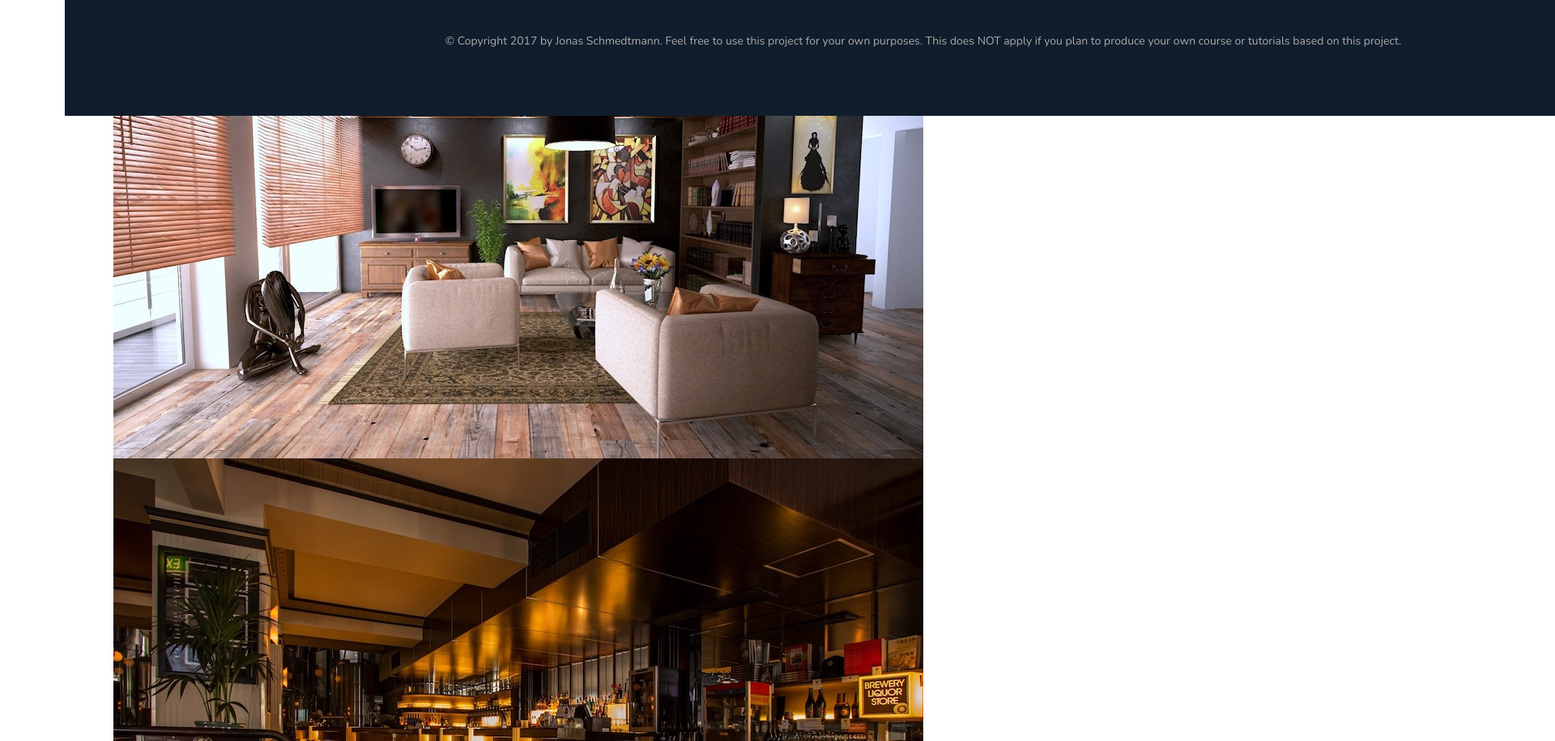
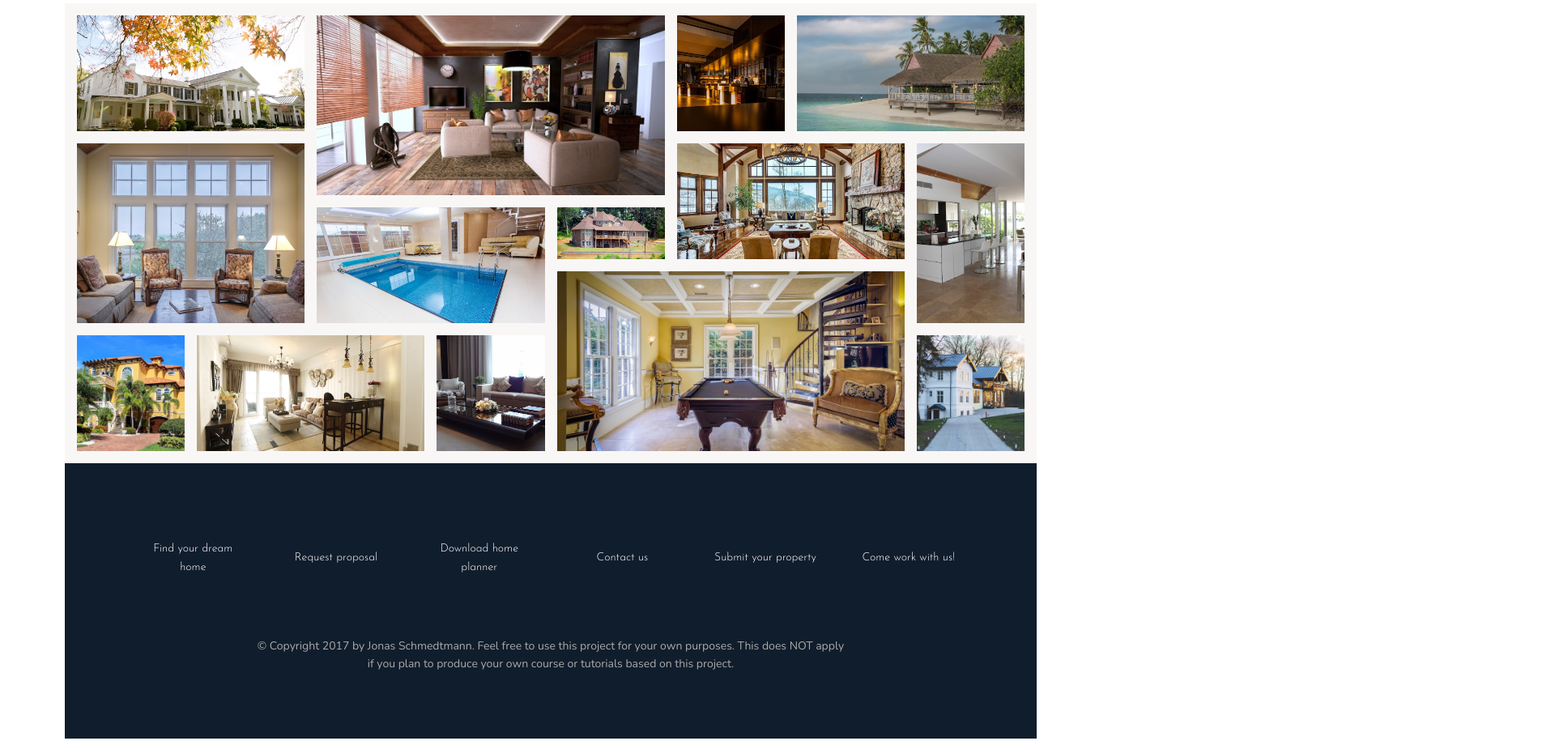
Before and after one commit to ar-asad/Nexter-Project-final, a website: page index.html in a window 1280 px wide. Shown: the part 1816-2731 px from the top of the page at 81% size, 1920 px wide, since content can reach past the window. Drawn offline with nearby package versions, Linux system fonts and the light colour scheme.

Commit message:
gallery section fully implemented

```diff
--- a/index.html
+++ b/index.html
@@ -80,48 +80,36 @@
     <!-- this is section gallery -->
     <!-- ....................... -->
     <section class="gallery">
-        <figure class="gallery__item gallery__item--1">
-            <img src="img/gal-1.jpeg" alt="Gallery imgage 1">
-        </figure>
-        <figure class="gallery__item gallery__item--2">
-            <img src="img/gal-2.jpeg" alt="Gallery imgage 2">
-        </figure>
-        <figure class="gallery__item gallery__item--3">
-            <img src="img/gal-3.jpeg" alt="Gallery imgage 3">
-        </figure>
-        <figure class="gallery__item gallery__item--4">
-            <img src="img/gal-4.jpeg" alt="Gallery imgage 4">
-        </figure>
-        <figure class="gallery__item gallery__item--5">
-            <img src="img/gal-5.jpeg" alt="Gallery imgage 5">
-        </figure>
-        <figure class="gallery__item gallery__item--6">
-            <img src="img/gal-6.jpeg" alt="Gallery imgage 6">
-        </figure>
-        <figure class="gallery__item gallery__item--7">
-            <img src="img/gal-7.jpeg" alt="Gallery imgage 7">
-        </figure>
-        <figure class="gallery__item gallery__item--8">
-            <img src="img/gal-8.jpeg" alt="Gallery imgage 8">
-        </figure>
-        <figure class="gallery__item gallery__item--9">
-            <img src="img/gal-9.jpeg" alt="Gallery imgage 9">
-        </figure>
-        <figure class="gallery__item gallery__item--10">
-            <img src="img/gal-10.jpeg" alt="Gallery imgage 10">
-        </figure>
-        <figure class="gallery__item gallery__item--11">
-            <img src="img/gal-11.jpeg" alt="Gallery imgage 11">
-        </figure>
-        <figure class="gallery__item gallery__item--12">
-            <img src="img/gal-12.jpeg" alt="Gallery imgage 12">
-        </figure>
-        <figure class="gallery__item gallery__item--13">
-            <img src="img/gal-13.jpeg" alt="Gallery imgage 13">
-        </figure>
-        <figure class="gallery__item gallery__item--14">
-            <img src="img/gal-14.jpeg" alt="Gallery imgage 14">
-        </figure>
+        <figure class="gallery__item gallery__item--1"><img src="img/gal-1.jpeg" alt="Gallery image 1"
+                class="gallery__img"></figure>
+        <figure class="gallery__item gallery__item--2"><img src="img/gal-2.jpeg" alt="Gallery image 2"
+                class="gallery__img"></figure>
+        <figure class="gallery__item gallery__item--3"><img src="img/gal-3.jpeg" alt="Gallery image 3"
+                class="gallery__img"></figure>
+        <figure class="gallery__item gallery__item--4"><img src="img/gal-4.jpeg" alt="Gallery image 4"
+                class="gallery__img"></figure>
+        <figure class="gallery__item gallery__item--5"><img src="img/gal-5.jpeg" alt="Gallery image 5"
+                class="gallery__img"></figure>
+        <figure class="gallery__item gallery__item--6"><img src="img/gal-6.jpeg" alt="Gallery image 6"
+                class="gallery__img"></figure>
+        <figure class="gallery__item gallery__item--7"><img src="img/gal-7.jpeg" alt="Gallery image 7"
+                class="gallery__img"></figure>
+        <figure class="gallery__item gallery__item--8"><img src="img/gal-8.jpeg" alt="Gallery image 8"
+                class="gallery__img"></figure>
+        <figure class="gallery__item gallery__item--9"><img src="img/gal-9.jpeg" alt="Gallery image 9"
+                class="gallery__img"></figure>
+        <figure class="gallery__item gallery__item--10"><img src="img/gal-10.jpeg" alt="Gallery image 10"
+                class="gallery__img"></figure>
+        <figure class="gallery__item gallery__item--11"><img src="img/gal-11.jpeg" alt="Gallery image 11"
+                class="gallery__img"></figure>
+        <figure class="gallery__item gallery__item--12"><img src="img/gal-12.jpeg" alt="Gallery image 12"
+                class="gallery__img"></figure>
+        <figure class="gallery__item gallery__item--13"><img src="img/gal-13.jpeg" alt="Gallery image 13"
+                class="gallery__img"></figure>
+        <figure class="gallery__item gallery__item--14"><img src="img/gal-14.jpeg" alt="Gallery image 14"
+                class="gallery__img"></figure>
+
+
     </section>
 
     <!-- this is footer -->
--- a/sass/_gallery.scss
+++ b/sass/_gallery.scss
@@ -0,0 +1,92 @@
+.gallery {
+    background-color: $color-grey-light-1;
+    grid-column: full-start / full-end;
+
+    display: grid;
+    grid-template-columns: repeat(8, 1fr);
+    grid-template-rows: repeat(7, 5vw);
+    // grid-template: repeat(7, 5vw) / repeat(8, 1fr);
+
+
+    grid-gap: 1.5rem;
+    padding: 1.5rem;
+
+    &__item {
+        &--1 {
+            grid-row: 1 / span 2;
+            grid-column: 1 / span 2;
+        }
+
+        &--2 {
+            grid-row: 1 / span 3;
+            grid-column: 3 / span 3;
+        }
+
+        &--3 {
+            grid-row: 1 / span 2;
+            grid-column: 6 / 7;
+        }
+
+        &--4 {
+            grid-row: 1 / span 2;
+            grid-column: 7 / -1;
+        }
+
+        &--5 {
+            grid-row: 3 / span 3;
+            grid-column: 1 / span 2;
+        }
+
+        &--6 {
+            grid-row: 4 / span 2;
+            grid-column: 3 / span 2;
+        }
+
+        &--7 {
+            grid-row: 4 / 5;
+            grid-column: 5 / 6;
+        }
+
+        &--8 {
+            grid-row: 3 / span 2;
+            grid-column: 6 / span 2;
+        }
+
+        &--9 {
+            grid-row: 3 / span 3;
+            grid-column: 8 / -1;
+        }
+
+        &--10 {
+            grid-row: 6 / span 2;
+            grid-column: 1 / 2;
+        }
+
+        &--11 {
+            grid-row: 6 / span 2;
+            grid-column: 2 / span 2;
+        }
+
+        &--12 {
+            grid-row: 6 / span 2;
+            grid-column: 4 / 5;
+        }
+
+        &--13 {
+            grid-row: 5 / span 3;
+            grid-column: 5 / span 3;
+        }
+
+        &--14 {
+            grid-row: 6 / span 2;
+            grid-column: 8 / -1;
+        }
+    }
+
+    &__img {
+        width: 100%;
+        height: 100%;
+        object-fit: cover;
+        display: block;
+    }
+}
```
Also changed, not shown: css/style.css.
